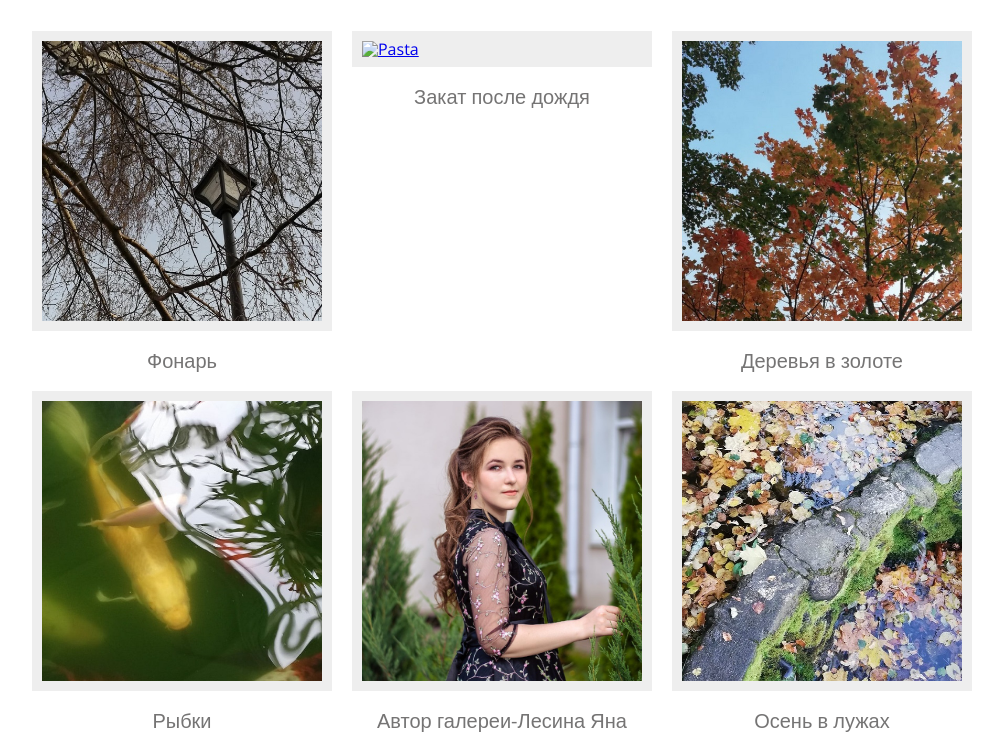
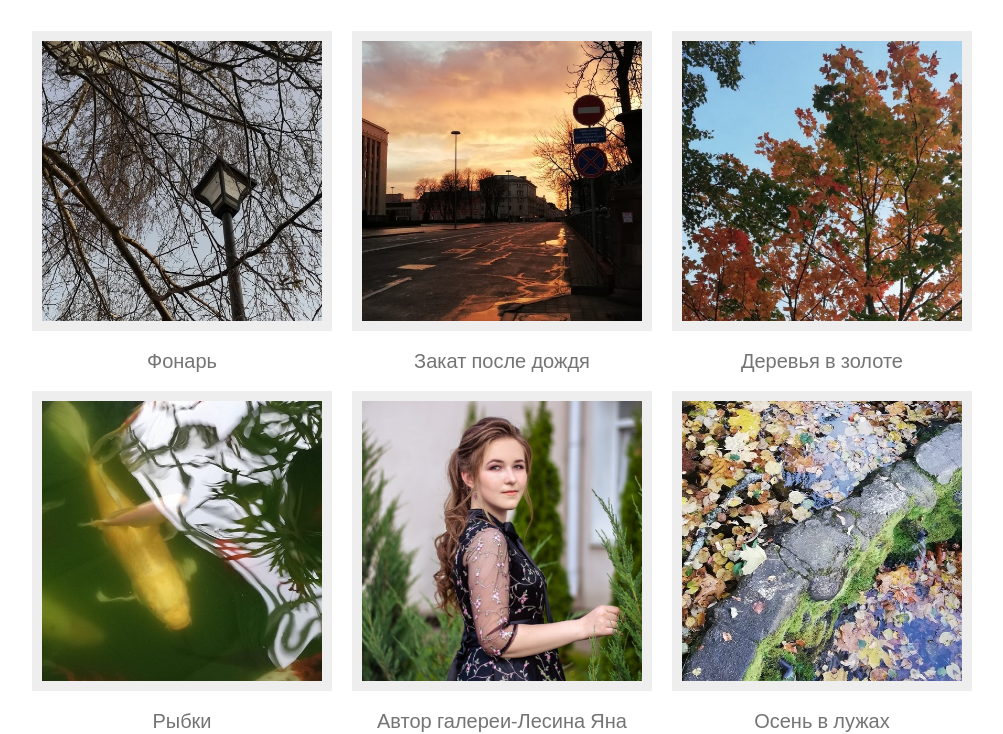
Before and after one commit to dashakonuh/14, a plain HTML site: page index.html in a window 1280 px wide. Shown: the part 77-811 px from the top of the page, without its empty margins (138-1141 px from the left). Drawn offline with nearby package versions, Linux system fonts and the light colour scheme; files whose address does not match are found by name.

Commit message:
Update index.html

```diff
--- a/index.html
+++ b/index.html
@@ -25,7 +25,7 @@
                 </figure>
 
                 <figure class="photo">
-                    <a href="img-02.jpg" data-lightbox="roadtrip"><img src="img/img-02-min.jpg" alt="Pasta" /></a>
+                    <a href="img-02.jpg" data-lightbox="roadtrip"><img src="img-02-min.jpg" alt="Pasta" /></a>
                     <figcaption>Закат после дождя</figcaption>
                 </figure>
 
```
